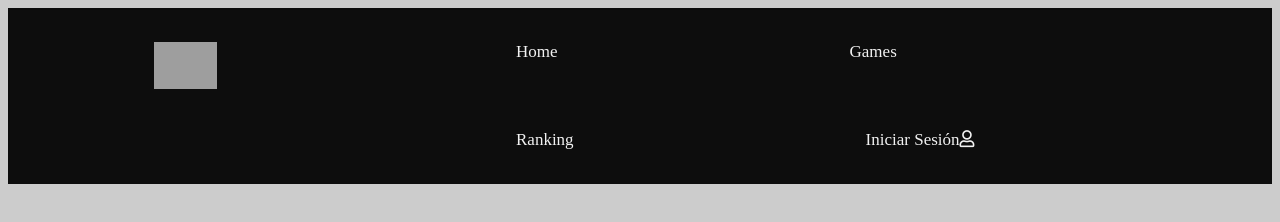
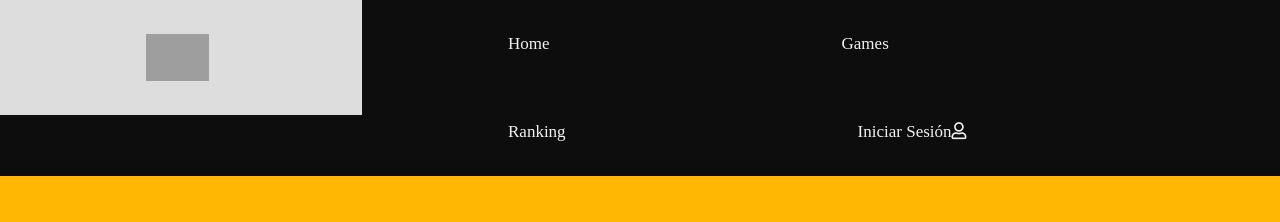
Before and after one commit to RTPablocs/GamePlatform-Client, a plain HTML site: page client/prototypes/rank/generalRank/generalRank.html in a window 1280 px wide. Drawn offline with Linux system fonts and the light colour scheme; no server answers; grey boxes are pictures that could not be loaded.

Commit message:
Update style

```diff
--- a/client/prototypes/rank/generalRank/generalRank.css
+++ b/client/prototypes/rank/generalRank/generalRank.css
@@ -1,5 +1,6 @@
 body{
-	background: #ccc;
+	background: #FFB703;
+    margin:0;
 }
 .imgRank{
     height: 100px;
```
